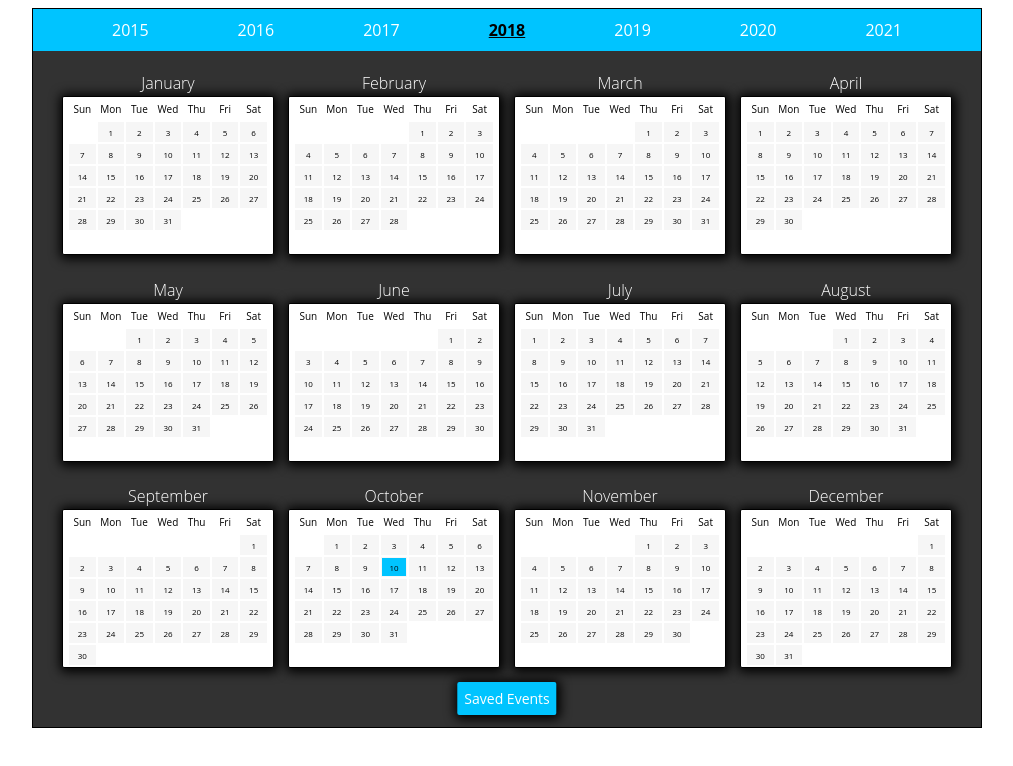
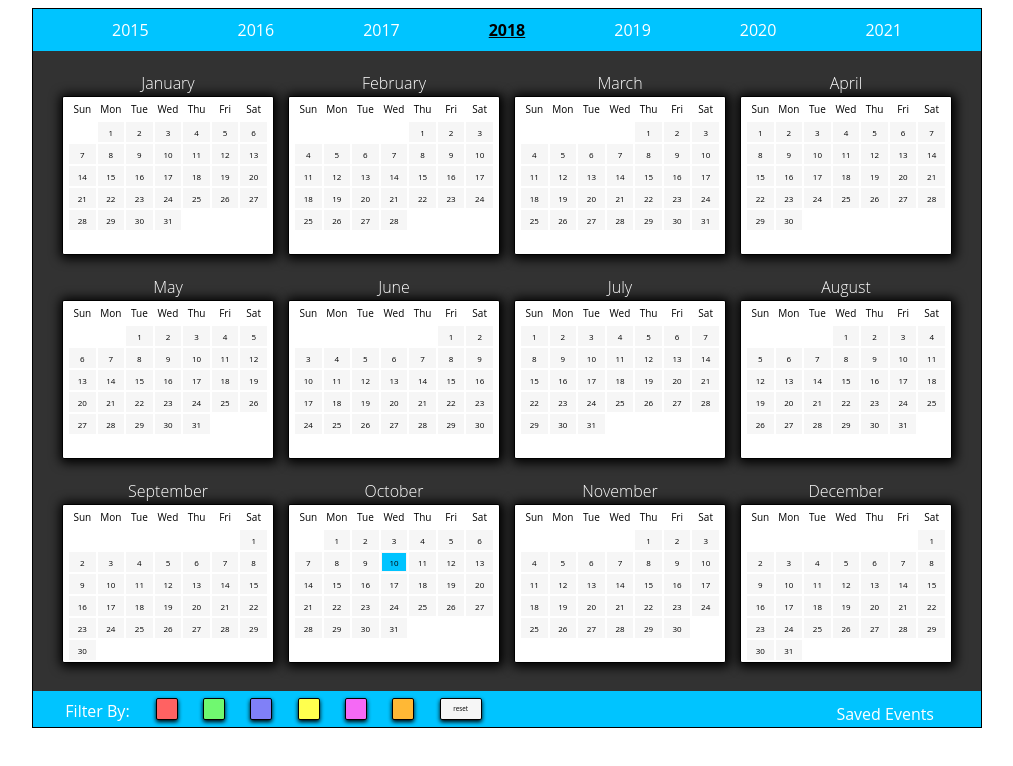
Before and after one commit to kevinthomaskane/calendar_extension, a React (Create React App) app: page / in a window 1280 px wide. Shown: the top 766 px of the page, without its empty margins (133-1146 px from the left). Built offline with nearby package versions, Linux system fonts and the light colour scheme.

Commit message:
update calendar for displaying most current events

```diff
--- a/public/style.css
+++ b/public/style.css
@@ -1,3 +1,59 @@
+.red {
+  background: #ff6262; }
+
+.green {
+  background: #70f870; }
+
+.blue {
+  background: #8080f7; }
+
+.yellow {
+  background: #ffff4e; }
+
+.purple {
+  background: #f569f5; }
+
+.orange {
+  background: #ffb835; }
+
+.default {
+  background: #f6f6f6; }
+
+a[data-rgb="default"] {
+  color: black;
+  text-align: center;
+  line-height: 30px; }
+
+span.red, span.green, span.blue, span.yellow, span.purple, span.orange, span.default {
+  display: block;
+  position: absolute;
+  top: 11px;
+  left: -19px;
+  width: 10px;
+  height: 10px;
+  border-radius: 50%; }
+
+.red-text {
+  background: #ff6262; }
+
+.blue-text {
+  background: #8080f7; }
+
+.yellow-text {
+  background: #ffff4e; }
+
+.green-text {
+  background: #70f870; }
+
+.purple-text {
+  background: #f569f5; }
+
+.orange-text {
+  background: #ffb835; }
+
+.default-text {
+  background: white; }
+
 .header {
   display: flex;
   justify-content: space-evenly;
@@ -15,19 +71,42 @@
   justify-content: space-evenly;
   flex-wrap: wrap;
   background: #323232;
-  height: 62rem; }
-  .body__button {
-    position: absolute;
-    bottom: 12px;
-    left: 50%;
-    padding: 7px;
-    transform: translateX(-50%);
+  height: 58rem; }
+
+.footer {
+  padding: 7px;
+  background: #00c4ff;
+  color: white;
+  display: flex;
+  justify-content: space-between;
+  height: 100px; }
+  .footer__filters {
+    width: 50%;
+    display: flex;
+    justify-content: space-evenly; }
+    .footer__filters a[data-rgb="default"] {
+      line-height: 20px;
+      width: 40px; }
+    .footer__filters > a {
+      width: 20px;
+      height: 20px;
+      box-shadow: 0 2px 4px black;
+      border: solid 1px black;
+      border-radius: 2px;
+      cursor: pointer; }
+      .footer__filters > a:first-child {
+        width: 65px;
+        border: none;
+        box-shadow: none;
+        font-size: 16px;
+        line-height: 26px; }
+  .footer__button {
     border-radius: 2px;
-    box-shadow: 1px 1px 11px 3px black;
-    background: #00c4ff; }
-    .body__button a {
+    padding: 5px;
+    margin-right: 35px; }
+    .footer__button a {
       color: white;
-      font-size: 14px;
+      font-size: 16px;
       text-decoration: none; }
 
 .calendar {
@@ -78,6 +157,24 @@
       top: 50%;
       left: 50%;
       transform: translate(-50%, -50%); }
+  .calendar .red {
+    background: #ff6262; }
+  .calendar .green {
+    background: #70f870; }
+  .calendar .blue {
+    background: #8080f7; }
+  .calendar .yellow {
+    background: #ffff4e; }
+  .calendar .purple {
+    background: #f569f5; }
+  .calendar .orange {
+    background: #ffb835; }
+  .calendar .default {
+    background: #f6f6f6; }
+  .calendar div[data-fulldate="border"] {
+    background: #00c4ff; }
+  .calendar div[data-fulldate="no-border"] {
+    border: solid 1px #f6f6f6; }
 
 .mon {
   margin-left: calc((100% / 7) + 1px); }
@@ -96,12 +193,6 @@
 
 .sat {
   margin-left: calc(((100% / 7) * 6) + 1px); }
-
-div[data-fulldate="border"] {
-  background: #00c4ff; }
-
-div[data-fulldate="no-border"] {
-  border: solid 1px #f6f6f6; }
 
 input:focus,
 button:focus {
@@ -177,15 +268,19 @@ button:focus {
       margin-top: 15px;
       height: 135px;
       overflow: auto;
-      overflow-x: hidden; }
+      overflow-x: hidden;
+      list-style: none;
+      padding-right: 30px; }
       .modal__container--events-container ol li {
-        font-size: 20px;
+        font-size: 18px;
         margin: 5px;
-        position: relative; }
+        position: relative;
+        margin: 13px;
+        line-height: 27px; }
     .modal__container--events-container-delete {
       position: absolute;
-      top: -5px;
-      right: 10px;
+      top: 0;
+      right: -20px;
       cursor: pointer; }
   .modal__container--colors {
     position: absolute;
@@ -205,7 +300,7 @@ button:focus {
       height: 30px;
       padding: 0 15px;
       box-sizing: border-box; }
-      .modal__container--colors-row > div {
+      .modal__container--colors-row > a {
         width: 30px;
         height: 100%;
         box-shadow: 0 2px 4px black;
@@ -232,31 +327,16 @@ button:focus {
   transform: translate(-50%, -50%) scale(0);
   transition: all 0s ease-out; }
 
-.red {
-  background: #fe2b2b; }
+.date-span {
+  font-size: 12px; }
 
-.green {
-  background: #30ff30; }
-
-.blue {
-  background: #3030ff; }
-
-.yellow {
-  background: #ffff4e; }
-
-.purple {
-  background: #ff31ff; }
-
-.orange {
-  background: #ffb835; }
-
-.default {
-  background: #f6f6f6; }
-
-div[data-rgb="default"] {
+.event-list-item {
+  padding: 5px;
   color: black;
-  text-align: center;
-  line-height: 30px; }
+  white-space: pre-wrap;
+  line-height: 27px;
+  border-radius: 4px;
+  font-weight: 300; }
 
 .tooltip {
   position: absolute;
@@ -293,6 +373,9 @@ body {
   font-size: 62.5%;
   box-sizing: border-box;
   font-family: "Open Sans", sans-serif; }
+  html .large-list,
+  body .large-list {
+    height: 300px; }
 
 .App {
   max-width: 95rem;
@@ -302,3 +385,6 @@ body {
   margin: 0 auto;
   overflow: hidden;
   position: relative; }
+
+a:active {
+  transform: translateY(1px); }
--- a/src/App.js
+++ b/src/App.js
@@ -6,7 +6,6 @@ import Header from './components/Header';
 import Body from "./components/Body";
 
 const year = new Date().getFullYear();
-const current_date = new Date().toLocaleDateString("en-US");
 
 class App extends Component {
 
--- a/src/components/Body.js
+++ b/src/components/Body.js
@@ -11,7 +11,9 @@ class CalendarContainer extends Component {
     selected_date: "",
     selected_day: "",
     show_events: false,
-    show_modal: false
+    show_modal: false,
+    filter: false,
+    color: "default"
   };
   getDates = (year, month) => {
     const names = ["sun", "mon", "tue", "wed", "thu", "fri", "sat"];
@@ -33,8 +35,23 @@ class CalendarContainer extends Component {
   };
 
   closeEvents = () => {
-    this.setState({show_events: false})
-  }
+    this.setState({ show_events: false });
+  };
+
+  chooseColor = e => {
+    if (e.target !== e.currentTarget) {
+      const color = e.target.getAttribute("data-rgb");
+      if (color === "default") {
+        this.setState({ filter: false, color: "default" });
+      } else {
+        this.setState({ filter: true, color: color });
+      }
+    }
+  };
+
+  resetFilter = () => {
+    this.setState({ filter: false, color: "default" });
+  };
 
   render() {
     const year = this.props.selected_year;
@@ -63,14 +80,37 @@ class CalendarContainer extends Component {
                 days={days}
                 key={i}
                 month={el}
+                filter={this.state.filter ? true : false}
+                color={
+                  this.state.color !== "default" ? this.state.color : "default"
+                }
               />
             );
           })}
         </div>
-        <div className="body__button">
-          <a href="#" onClick={() => {
-            this.setState({show_events: true})
-          }}>Saved Events</a>
+        <div className="footer">
+          <div className="footer__filters" onClick={this.chooseColor}>
+            <a className="footer__filters--header">Filter By:</a>
+            <a className="red" data-rgb="red" />
+            <a className="green" data-rgb="green" />
+            <a className="blue" data-rgb="blue" />
+            <a className="yellow" data-rgb="yellow" />
+            <a className="purple" data-rgb="purple" />
+            <a className="orange" data-rgb="orange" />
+            <a className="default" data-rgb="default">
+              reset
+            </a>
+          </div>
+          <div className="footer__button">
+            <a
+              href="#"
+              onClick={() => {
+                this.setState({ show_events: true });
+              }}
+            >
+              Saved Events
+            </a>
+          </div>
         </div>
       </div>
     );
--- a/src/components/Calendar.js
+++ b/src/components/Calendar.js
@@ -69,13 +69,20 @@ class Calendar extends Component {
             <div>Sat</div>
           </div>
           {days.map((el, i) => {
-            let color_class = "";
+            let color_class = "default";
+            let filter = false;
             const {colors} = this.props;
             const full_date =
               this.props.month + "/" + el.num + "/" + this.props.selected_year;
                for (let i = 0; i < colors.length; i++){
                     if (colors[i].colorobj.date === full_date){
-                        color_class = colors[i].colorobj.color;
+                        if (this.props.filter && colors[i].colorobj.color === this.props.color){
+                            color_class = colors[i].colorobj.color;
+                            filter = true;
+                        }
+                        if (!filter && !this.props.filter){
+                            color_class = colors[i].colorobj.color;
+                        }
                     }
                }
             return (
--- a/src/sass/_body.scss
+++ b/src/sass/_body.scss
@@ -5,22 +5,48 @@
   justify-content: space-evenly;
   flex-wrap: wrap;
   background: $charcoal;
-  height: 62rem;
+  height: 58rem;
+}
 
+.footer {
+  padding: 7px;
+  background: $lightblue;
+  color: white;
+  display: flex;
+  justify-content: space-between;
+  height: 100px;
+  &__filters {
+    width: 50%;
+    display: flex;
+    justify-content: space-evenly;
+    a[data-rgb="default"] {
+      line-height: 20px;
+      width: 40px;
+    }
+    & > a {
+      width: 20px;
+      height: 20px;
+      box-shadow: 0 2px 4px black;
+      border: solid 1px black;
+      border-radius: 2px;
+      cursor: pointer;
+      &:first-child {
+        width: 65px;
+        border: none;
+        box-shadow: none;
+        font-size: 16px;
+        line-height: 26px;
+      }
+    }
+  }
   &__button {
-    position: absolute;
-    bottom: 12px;
-    left: 50%;
-    padding: 7px;
-    transform: translateX(-50%);
     border-radius: 2px;
-    box-shadow: 1px 1px 11px 3px black;
-    background: $lightblue;
+    padding: 5px;
+    margin-right: 35px;
     & a {
       color: white;
-      font-size: 14px;
+      font-size: 16px;
       text-decoration: none;
     }
-
   }
 }
--- a/src/sass/_modal.scss
+++ b/src/sass/_modal.scss
@@ -6,12 +6,12 @@ button {
 }
 
 ::-webkit-scrollbar {
-    background: transparent;
-    width: 5px;
+  background: transparent;
+  width: 5px;
 }
 
 ::-webkit-scrollbar-thumb {
-  background: rgba(0,0,0,.5);
+  background: rgba(0, 0, 0, 0.5);
   border-radius: 4px;
 }
 
@@ -89,16 +89,20 @@ button {
           height: 135px;
           overflow: auto;
           overflow-x: hidden;
+          list-style: none;
+          padding-right: 30px;
           li {
-            font-size: 20px;
+            font-size: 18px;
             margin: 5px;
             position: relative;
+            margin: 13px;
+            line-height: 27px;
           }
         }
         &-delete {
           position: absolute;
-          top: -5px;
-          right: 10px;
+          top: 0;
+          right: -20px;
           cursor: pointer;
         }
       }
@@ -123,7 +127,7 @@ button {
         padding: 0 15px;
         box-sizing: border-box;
 
-        & > div {
+        & > a {
           width: 30px;
           height: 100%;
           box-shadow: 0 2px 4px black;
@@ -157,30 +161,17 @@ button {
   transition: all 0s ease-out;
 }
 
-.red {
-  background: rgb(254, 43, 43);
-}
-.green {
-  background: rgb(48, 255, 48);
-}
-.blue {
-  background: rgb(48, 48, 255);
-}
-.yellow {
-  background: rgb(255, 255, 78);
-}
-.purple {
-  background: rgb(255, 49, 255);
-}
-.orange {
-  background: rgb(255, 184, 53);
-}
-.default {
-  background: #f6f6f6;
+
+// event list modal ===================================================================================================
+.date-span {
+  font-size: 12px;
 }
 
-div[data-rgb="default"] {
+.event-list-item {
+  padding: 5px;
   color: black;
-  text-align: center;
-  line-height: 30px;
+  white-space: pre-wrap;
+  line-height: 27px;
+  border-radius: 4px;
+  font-weight: 300;
 }
```
Also changed, not shown: src/components/EventsModal.js (+53 -8 lines), src/components/Modal.js (+17 -7 lines), src/sass/_calendar-container.scss (+27 -7 lines), src/sass/_colors.scss (added, +78 -0 lines), src/sass/main.scss (+8 -3 lines).
